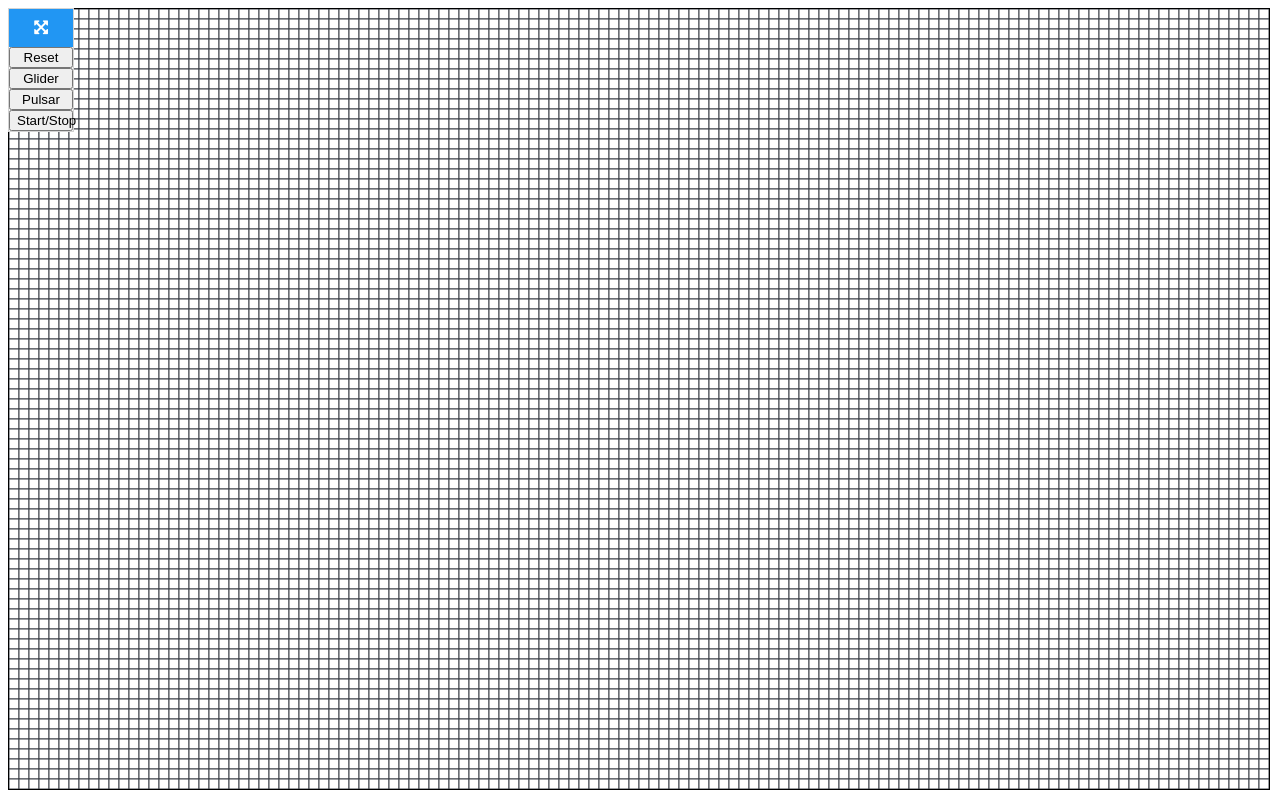
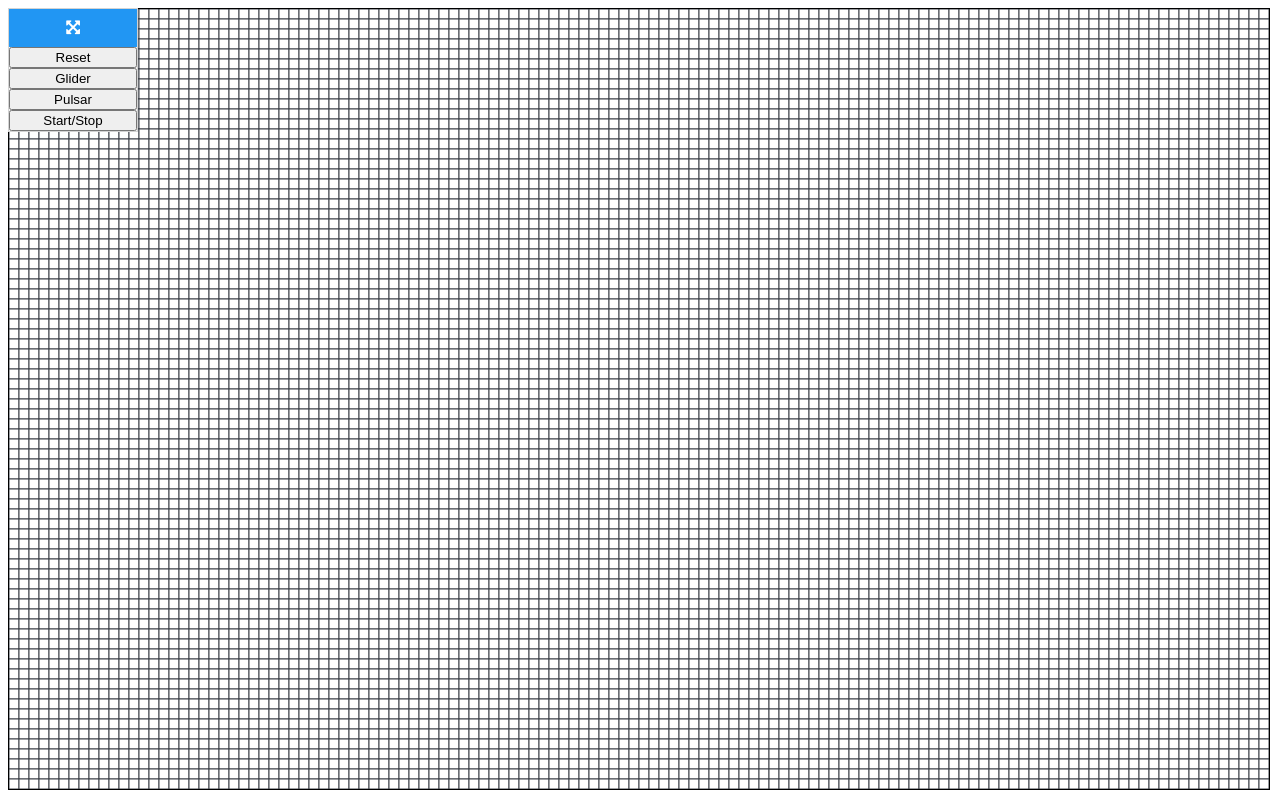
Before and after one commit to 21thBaam/Game_Of_Life, a website: page index.html in a window 1280 px wide. Drawn offline with Linux system fonts and the light colour scheme.

Commit message:
Update style.css

```diff
--- a/style.css
+++ b/style.css
@@ -3,7 +3,7 @@ canvas{
 }
 
 #mydiv {
-    width: 5vw;
+    width: 10vw;
     position: absolute;
     z-index: 9;
     background-color: #f1f1f1;
@@ -20,5 +20,5 @@ canvas{
   }
 
   button{
-      width: 5vw;
+      width: 10vw;
   }
```
